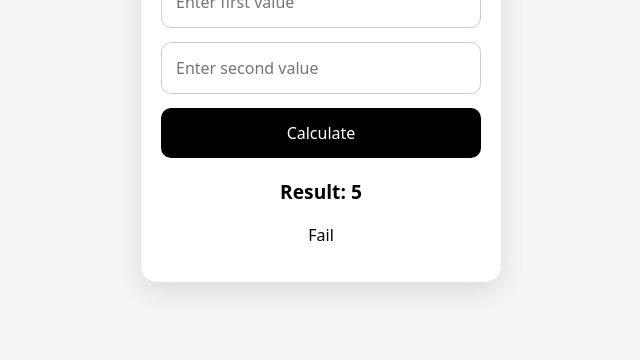
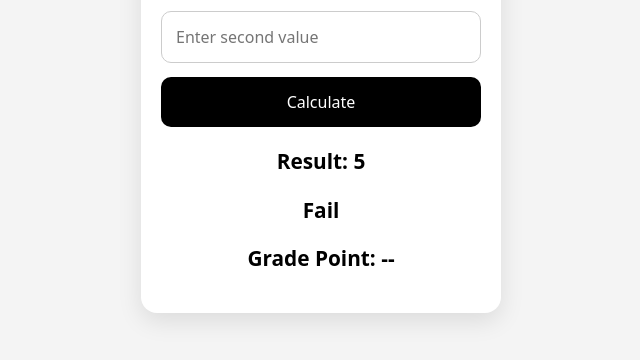
Before and after one commit to Durgeshnunna9/momcalculator, a plain HTML site: page index.html in a window 1280 px wide. Both pictures are taken after typing "5", "5" into the empty fields and a click on the button "Calculate". Shown: the part 314-674 px from the top of the page, without its empty margins (319-959 px from the left). Drawn offline with Linux system fonts and the light colour scheme.

Commit message:
Add files via upload

```diff
--- a/index.html
+++ b/index.html
@@ -16,7 +16,8 @@
     <button onclick="calculate()">Calculate</button>
 
     <p class="result" id="result">Result: --</p>
-    <p class="rank" id="rank">Rank: --</p>
+    <p class="rank" id="rank">Grade: --</p>
+    <p class="grade" id="grade">Grade Point: --</p>
   </div>
 
   <script src="script.js"></script>
--- a/script.js
+++ b/script.js
@@ -7,6 +7,7 @@ function calculate() {
 
     const resultEl = document.getElementById("result");
     const rankEl = document.getElementById("rank");
+    const gradeEl = document.getElementById("grade");
 
     if (isNaN(v1) || isNaN(v2)) {
       resultEl.textContent = "Result: Please enter both values";
@@ -17,13 +18,13 @@ function calculate() {
     const result = (v1 + v2) / 2;
     resultEl.textContent = `Result: ${result}`;
 
-    if (result > 90) rankEl.textContent = "A1";
-    else if (result > 80) rankEl.textContent = "A2";
-    else if (result > 70) rankEl.textContent = "B1";
-    else if (result > 60) rankEl.textContent = "B2";
-    else if (result > 50) rankEl.textContent = "C1";
-    else if (result > 40) rankEl.textContent = "C2";
-    else if (result > 34) rankEl.textContent = "D";
+    if (result > 90) {rankEl.textContent = "Grade: A1"; gradeEl.textContent = "Grade Point: 10";}
+    else if (result > 80)  {rankEl.textContent = "Grade: A2"; gradeEl.textContent = "Grade Point: 9";}
+    else if (result > 70)  {rankEl.textContent = "Grade: B1"; gradeEl.textContent = "Grade Point: 8";}
+    else if (result > 60)  {rankEl.textContent = "Grade: B2"; gradeEl.textContent = "Grade Point: 7";}
+    else if (result > 50)  {rankEl.textContent = "Grade: C1"; gradeEl.textContent = "Grade Point: 6";}
+    else if (result > 40)  {rankEl.textContent = "Grade: C2"; gradeEl.textContent = "Grade Point: 5";}
+    else if (result > 34)  {rankEl.textContent = "Grade: D"; gradeEl.textContent = "Grade Point: 4";}
     else rankEl.textContent = "Fail";
 
     // ✅ clear inputs
--- a/style.css
+++ b/style.css
@@ -53,6 +53,14 @@
 
   .result {
     margin-top: 20px;
-    font-size: 1.2rem;
+    font-size: 1.3rem;
     font-weight: 600;
   }
+  .rank{
+    font-size: 1.3rem;
+    font-weight: 600;
+  }
+  .grade{
+    font-size: 1.3rem;
+    font-weight: 600;
+  }
```
